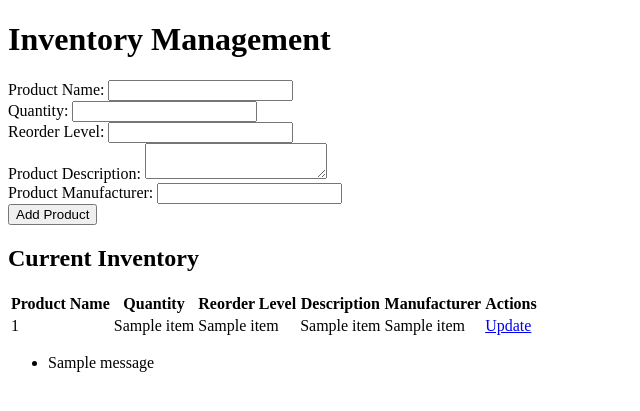
After one commit to IsraelShowell/Stock-Master, a Flask app: template templates/inventory.html in a window 1280 px wide. The commit adds this page. Shown: the top 411 px of the page, without its empty margins (0-640 px from the left). Run offline with Flask 3, Linux system fonts and the light colour scheme; the template is opened without the code that fills it: most values are stand-ins (such as "Sample title", 1, 10 or a date in 2020); one stand-in notice (Sample message) is shown.

Commit message:
Added inventory.html and update_inventory.html

```diff
--- a/app.py
+++ b/app.py
@@ -32,6 +32,154 @@ app.secret_key = "__privatekey__"
 def Home():
     # Home is referenced in the HTML files
     return render_template('index.html')
+
+@app.route('/dashboard')
+def dashboard():
+    # Get the username from the session
+    username = session.get('username')
+    # Connect to the database
+    con = sqlite3.connect('inventory-management.db')
+    c = con.cursor()
+
+    # Fetch the user's company information
+    # The query selects the company name, company address, and the number of employees from the companies table.
+    # It uses an INNER JOIN to combine rows from the companies and users tables based on a related column between them.
+    # It joins on the user_id column which is present in both tables.
+    # This ensures that only the companies associated with the logged-in user are selected.
+
+    c.execute("""
+        SELECT company_name, company_address, employee_number
+        FROM companies
+        INNER JOIN users ON companies.user_id = users.user_id
+        WHERE users.username = ?
+    """, (username,))
+
+    #Saves the query in a variable
+    company_info = c.fetchone()
+
+    #This saves the company id to the session
+    company_id = company_info[0]
+    session['company_id'] = company_id
+
+    # Close the database connection
+    con.close()
+
+    # Pass the user's name and company information to the template
+    return render_template('dashboard.html', name=username, company_info=company_info)
+
+#This function updates the inventory dashboard to ensure the user's data is current!
+def fetch_inventory(company_id):
+    con = sqlite3.connect('inventory-management.db')
+    c = con.cursor()
+    c.execute("SELECT product_name, quantity, reorder_level, product_description, product_manufacturer, company_id FROM inventory WHERE company_id = ?", (company_id,))
+    inventory_items = c.fetchall()
+    con.close()
+
+    #This returns a tuple of the selected data
+    return inventory_items
+
+
+@app.route('/inventory', methods=['POST', 'GET'])
+def Inventory():
+
+    #This gets and checks the company_id in session
+    company_id = session.get('company_id')
+    if not company_id:
+        return render_template("dashboard.html")
+
+    #Checks if the page is in POST
+    if request.method == 'POST':
+
+        #Saves the data from the form into these variable
+        product_name = request.form.get('product_name')
+        quantity = request.form.get('quantity')
+        reorder_level = request.form.get('reorder_level')
+        product_description = request.form.get('product_description')
+        product_manufacturer = request.form.get('product_manufacturer')
+
+        #Checks if the fields all have data in them
+        if (product_name and quantity and reorder_level and product_description and product_manufacturer):
+            try:
+                #The program tries to make a connection to the database
+                con = sqlite3.connect('inventory-management.db')
+                c = con.cursor()
+                c.execute(
+                    "INSERT INTO inventory (product_name, quantity, reorder_level, product_description, product_manufacturer, company_id) "
+                    "VALUES (?, ?, ?, ?, ?, ?)",
+                    (product_name, quantity, reorder_level, product_description, product_manufacturer, company_id)
+                )
+                #If successful, the product is added into the database!
+                con.commit()
+                con.close()
+
+                # Fetch the updated inventory items
+                inventory_items = fetch_inventory(company_id)
+                return render_template("inventory.html", inventory_items=inventory_items,
+                                       success="Product added successfully!")
+            except Exception as e:
+                #If it fails, the query is stopped and reversed to preserve data integrity
+                con.rollback()
+                con.close()
+
+                #Makes sure that the product list is updated
+                inventory_items = fetch_inventory(company_id)
+                return render_template("inventory.html", inventory_items=inventory_items,
+                                       error="There was an error adding the product: " + str(e))
+        else:
+            # Makes sure that the product list is updated
+            inventory_items = fetch_inventory(company_id)
+            return render_template("inventory.html", inventory_items=inventory_items, error="All fields are required.")
+    else:
+        # Makes sure that the product list is updated
+        inventory_items = fetch_inventory(company_id)
+        return render_template("inventory.html", inventory_items=inventory_items)
+
+
+#This is where the user can update already existing items.
+@app.route('/update_inventory/<int:product_id>', methods=['POST', 'GET'])
+def update_inventory(product_id):
+
+    #Gathers the company id for future use
+    company_id = session.get('company_id')
+    if not company_id:
+        return render_template('dashboard.html')
+
+    #Checks if the system is
+    if request.method == 'POST':
+        product_name = request.form.get('product_name')
+        quantity = request.form.get('quantity')
+        reorder_level = request.form.get('reorder_level')
+        product_description = request.form.get('product_description')
+        product_manufacturer = request.form.get('product_manufacturer')
+
+        if product_name and quantity and reorder_level and product_description and product_manufacturer:
+            try:
+                con = sqlite3.connect('inventory-management.db')
+                c = con.cursor()
+                c.execute(
+                    "UPDATE inventory SET product_name = ?, quantity = ?, reorder_level = ?, product_description = ?, product_manufacturer = ? WHERE product_id = ? AND company_id = ?",
+                    (product_name, quantity, reorder_level, product_description, product_manufacturer, product_id, company_id)
+                )
+                con.commit()
+                con.close()
+                return render_template('inventory.html')
+            except Exception as e:
+                con.rollback()
+                con.close()
+                return render_template("update_inventory.html", error="There was an error updating the product: " + str(e))
+        else:
+            return render_template("update_inventory.html", error="All fields are required.")
+    else:
+        con = sqlite3.connect('inventory-management.db')
+        c = con.cursor()
+        c.execute("SELECT product_name, quantity, reorder_level, product_description, product_manufacturer FROM inventory WHERE product_id = ? AND company_id = ?", (product_id, company_id))
+        inventory_item = c.fetchone()
+        con.close()
+        if inventory_item:
+            return render_template('update_inventory.html', inventory_item=inventory_item)
+        else:
+            return render_template('inventory.html')
+
 
 
 # The Login Page is able to detect POST and GET requests
@@ -71,34 +219,6 @@ def login():
         return render_template("login.html")
 
 
-@app.route('/dashboard')
-def dashboard():
-    # Get the username from the session
-    username = session.get('username')
-    # Connect to the database
-    con = sqlite3.connect('inventory-management.db')
-    c = con.cursor()
-
-    # Fetch the user's company information
-    # The query selects the company name, company address, and the number of employees from the companies table.
-    # It uses an INNER JOIN to combine rows from the companies and users tables based on a related column between them.
-    # It joins on the user_id column which is present in both tables.
-    # This ensures that only the companies associated with the logged-in user are selected.
-
-    c.execute("""
-        SELECT company_name, company_address, employee_number
-        FROM companies
-        INNER JOIN users ON companies.user_id = users.user_id
-        WHERE users.username = ?
-    """, (username,))
-
-    company_info = c.fetchone()
-
-    # Close the database connection
-    con.close()
-
-    # Pass the user's name and company information to the template
-    return render_template('dashboard.html', name=username, company_info=company_info)
 
 
 
@@ -285,7 +405,7 @@ def startup():
         quantity INTEGER NOT NULL,
         reorder_level INTEGER,
         product_description TEXT NOT NULL,
-        product_manufacturer
+        product_manufacturer TEXT NOT NULL,
         company_id INTEGER,
         FOREIGN KEY(company_id) REFERENCES companies(company_id)
     )
--- a/templates/dashboard.html
+++ b/templates/dashboard.html
@@ -22,7 +22,10 @@
         {% else %}
             <p>No company information available.</p>
         {% endif %}
-        <!--Looks for the Home function in the app.py script-->
+
+
+        <!--Looks for the correct functions in the app.py script-->
+       <h4><a href="{{ url_for('Inventory') }}"><strong>Inventory Page</strong></a></h4>
         <h4><a href="{{ url_for('Home') }}"><strong>Logout</strong></a></h4>
     </section>
 </center>
--- a/templates/error.html
+++ b/templates/error.html
@@ -18,12 +18,11 @@
 
 <body>
 <center>
-   <form action="{{ url_for('Home') }}" method='post'>
    <h1 style='text-align: center; color: pink; font-size: 50px;'> User Already Exists! Try again with a new username!</h1>
    <!--Looks for the Home function in the app.py script-->
    <p><a href="{{ url_for('Home') }}"><strong>Home</strong></a></p>
    <!--Looks for the registrationForm function in the app.py script-->
-   <p><a class="anchor-button" href="{{ url_for('userRegistrationForm') }}"><strong>Register</strong></a></p>
+   <p><a href="{{ url_for('userRegistrationForm') }}"><strong>Register</strong></a></p>
    <!--Looks for the login function in the app.py script-->
    <p><a href="{{ url_for('login') }}"><strong>Login</strong></a></p>
 </center>
--- /dev/null
+++ b/templates/inventory.html
@@ -0,0 +1,71 @@
+<!DOCTYPE html>
+<html lang="en">
+<head>
+    <meta charset="utf-8">
+    <title>Inventory Management</title>
+    <link rel="stylesheet" href="{{ url_for('static', filename='custom.css') }}">
+</head>
+<body>
+    <h1>Inventory Management</h1>
+
+    <form action="{{ url_for('Inventory') }}" method="POST">
+        <label for="product_name">Product Name:</label>
+        <input type="text" id="product_name" name="product_name" required><br>
+
+        <label for="quantity">Quantity:</label>
+        <input type="number" id="quantity" name="quantity" required><br>
+
+        <label for="reorder_level">Reorder Level:</label>
+        <input type="number" id="reorder_level" name="reorder_level"><br>
+
+        <label for="product_description">Product Description:</label>
+        <textarea id="product_description" name="product_description" required></textarea><br>
+
+        <label for="product_manufacturer">Product Manufacturer:</label>
+        <input type="text" id="product_manufacturer" name="product_manufacturer"><br>
+
+        <button type="submit">Add Product</button>
+    </form>
+
+    {% if error %}
+        <p style="color:red;">{{ error }}</p>
+    {% endif %}
+    {% if success %}
+        <p style="color:green;">{{ success }}</p>
+    {% endif %}
+
+    <h2>Current Inventory</h2>
+    <table>
+        <tr>
+            <th>Product Name</th>
+            <th>Quantity</th>
+            <th>Reorder Level</th>
+            <th>Description</th>
+            <th>Manufacturer</th>
+            <th>Actions</th>
+        </tr>
+        {% for item in inventory_items %}
+        <tr>
+            <td>{{ item[0] }}</td>
+            <td>{{ item[1] }}</td>
+            <td>{{ item[2] }}</td>
+            <td>{{ item[3] }}</td>
+            <td>{{ item[4] }}</td>
+            <td>
+                <a href="{{ url_for('update_inventory', product_id=item.product_id) }}">Update</a>
+            </td>
+        </tr>
+        {% endfor %}
+    </table>
+
+    {% with messages = get_flashed_messages(with_categories=true) %}
+        {% if messages %}
+            <ul class="flashes">
+                {% for category, message in messages %}
+                    <li class="{{ category }}">{{ message }}</li>
+                {% endfor %}
+            </ul>
+        {% endif %}
+    {% endwith %}
+</body>
+</html>
```
Also changed, not shown: itemForm.py (added, +41 -0 lines), templates/update_inventory.html (added, +32 -0 lines).
